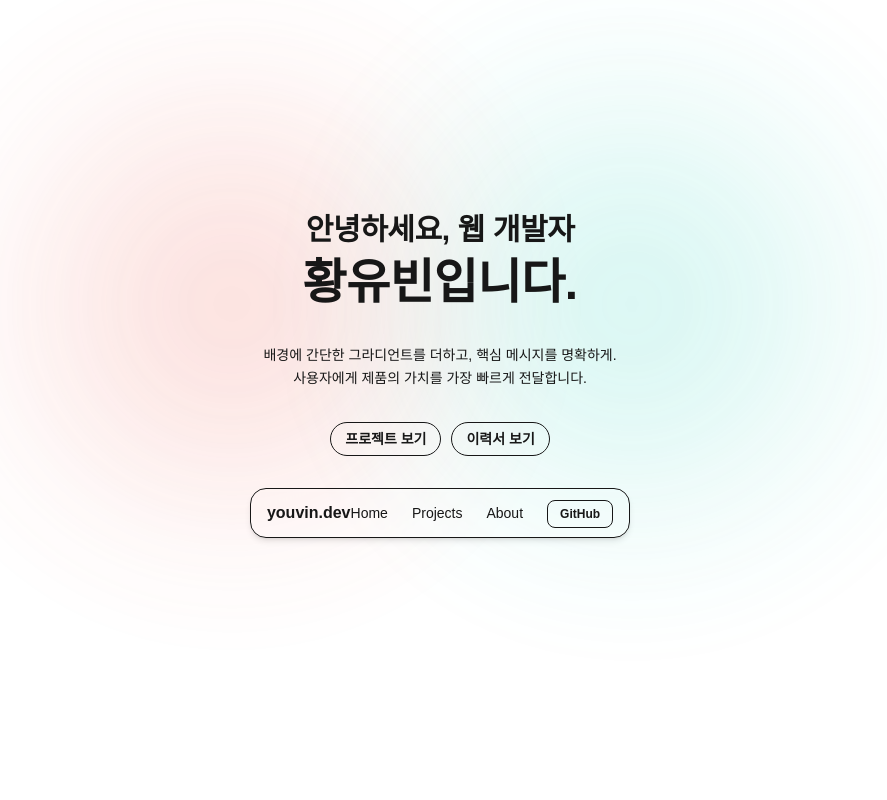
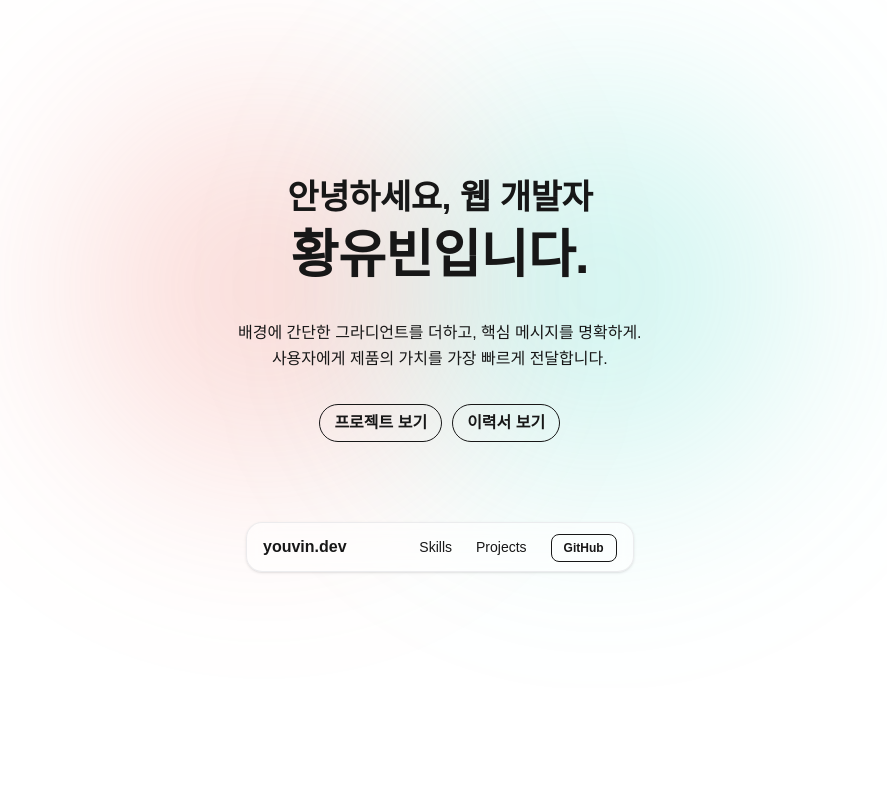
Before and after one commit to YouVin/youvin-portfolio, a Next.js app: page / in a window 1280 px wide. Shown: the top 800 px of the page, without its empty margins (200-1087 px from the left). Built offline with nearby package versions, Linux system fonts and the light colour scheme.

Commit message:
hero 섹션 제작

```diff
--- a/app/components/Section.tsx
+++ b/app/components/Section.tsx
@@ -1,23 +1,25 @@
-// components/Section.tsx
 export function Section({
   id,
   className = "",
   children,
+  fullHeight = false,
 }: {
   id: string;
   className?: string;
   children: React.ReactNode;
+  fullHeight?: boolean;
 }) {
   return (
     <section
       id={id}
       className={[
+        fullHeight ? "min-h-[86vh] grid place-items-center" : "",
         "scroll-mt-28",
-        "min-h-[86vh]",
-        "grid place-items-center",
-        "py-16 md:py-24",
+        "py-2 md:py-3",
         className,
-      ].join(" ")}
+      ]
+        .filter(Boolean)
+        .join(" ")}
     >
       {children}
     </section>
--- a/app/components/SiteHeader.tsx
+++ b/app/components/SiteHeader.tsx
@@ -4,11 +4,12 @@
 import Link from "next/link";
 import { usePathname } from "next/navigation";
 import { useEffect, useRef, useState } from "react";
+import Reveal from "@/app/components/Reveal";
 
 type Props = {
-  className?: string; // 카드 스타일(테두리/배경 등)
-  dock?: boolean; // 도킹 기능 on/off
-  topClass?: string; // 도킹 시 상단 여백
+  className?: string;
+  dock?: boolean;
+  topClass?: string;
 };
 
 export default function SiteHeader({
@@ -25,15 +26,13 @@ export default function SiteHeader({
 
   const sentryRef = useRef<HTMLDivElement | null>(null);
   const wrapRef = useRef<HTMLDivElement | null>(null);
-  const innerRef = useRef<HTMLDivElement | null>(null); // 실제 가시 너비 측정 대상
+  const innerRef = useRef<HTMLDivElement | null>(null);
 
-  // 1) 초기 높이 기록
   useEffect(() => {
     if (!dock) return;
     if (wrapRef.current) setSpacerH(wrapRef.current.offsetHeight);
   }, [dock]);
 
-  // 2) 도킹 기준점 관찰
   useEffect(() => {
     if (!dock) return;
     const io = new IntersectionObserver(
@@ -44,7 +43,6 @@ export default function SiteHeader({
     return () => io.disconnect();
   }, [dock]);
 
-  // 3) 도킹 전(=stuck=false) 실제 렌더 폭을 측정해서 저장
   useEffect(() => {
     if (!dock) return;
 
@@ -55,7 +53,7 @@ export default function SiteHeader({
       }
     };
 
-    measure(); // mount 시
+    measure();
     const ro = new ResizeObserver(() => measure());
     if (innerRef.current) ro.observe(innerRef.current);
     window.addEventListener("resize", measure);
@@ -66,9 +64,13 @@ export default function SiteHeader({
     };
   }, [dock, stuck]);
 
-  // --- 네비 내용 (크기/패딩 고정)
   const Nav = (
-    <nav className="mx-auto flex max-w-5xl items-center justify-between px-4 py-3">
+    <Reveal
+      as="nav"
+      intensity="soft"
+      delay={0.06}
+      className="mx-auto flex max-w-5xl items-center justify-between px-4 py-3"
+    >
       <Link
         href="/"
         className="text-base font-semibold text-foreground hover:text-primary transition-colors"
@@ -78,9 +80,8 @@ export default function SiteHeader({
 
       <ul className="flex items-center gap-6 text-sm font-medium">
         {[
-          { href: "/", label: "Home" },
+          { href: "/skills", label: "Skills" },
           { href: "/projects", label: "Projects" },
-          { href: "/about", label: "About" },
         ].map((item) => {
           const active =
             item.href === "/"
@@ -110,13 +111,13 @@ export default function SiteHeader({
           </a>
         </li>
       </ul>
-    </nav>
+    </Reveal>
   );
 
   // ── dock off: 그냥 헤더
   if (!dock) return <header className={className}>{Nav}</header>;
 
-  // ── dock on: 위치만 전환, 너비는 도킹 전 측정값으로 픽스
+  // ── dock on: 위치 전환만 담당 (여기에는 transform 안 걸림!)
   return (
     <div className="relative">
       <div ref={sentryRef} className="absolute -top-1 h-1 w-full" aria-hidden />
@@ -130,7 +131,6 @@ export default function SiteHeader({
           "inset-x-0 z-50 transition-colors duration-300",
         ].join(" ")}
       >
-        {/* 도킹 전: max-w 컨테이너 / 도킹 후: 측정한 px 너비로 고정 */}
         <div
           ref={innerRef}
           className="mx-auto px-2"
@@ -138,10 +138,11 @@ export default function SiteHeader({
         >
           <header
             className={[
-              "rounded-2xl border border-secondary/70",
+              "rounded-2xl border border-zinc-200/70",
+              "transition-all duration-500 ease-out",
               stuck
-                ? "bg-background/80 backdrop-blur-md shadow-lg shadow-black/5"
-                : "bg-background/60 backdrop-blur-[2px] shadow-md",
+                ? "bg-white/70 backdrop-blur-md shadow-lg shadow-black/5"
+                : "bg-white/50 backdrop-blur-sm shadow-sm",
               className,
             ].join(" ")}
           >
--- a/app/components/sections/HeroSection.tsx
+++ b/app/components/sections/HeroSection.tsx
@@ -8,12 +8,30 @@ import Reveal from "@/app/components/Reveal";
 
 export default function HeroSection() {
   return (
-    <Section id="hero" className="relative isolate overflow-visible">
+    <Section id="hero" fullHeight className="relative isolate overflow-visible">
       {/* ===== BACKDROP ===== */}
       <div className="pointer-events-none absolute inset-0 -z-10 overflow-hidden">
-        <div className="absolute -top-28 -left-24 md:-left-32 h-[52rem] w-[52rem] rounded-full blur-3xl bg-[radial-gradient(closest-side,var(--hero-red)_0%,transparent_72%)] opacity-80" />
-        <div className="absolute -top-32 -right-24 md:-right-32 h-[54rem] w-[54rem] rounded-full blur-3xl bg-[radial-gradient(closest-side,var(--hero-teal)_0%,transparent_72%)] opacity-80" />
-        <div className="absolute inset-x-0 -top-20 h-[520px] [mask-image:linear-gradient(to_bottom,black_46%,transparent)] bg-[radial-gradient(1100px_380px_at_50%_0%,var(--color-panel)/50%_0%,transparent_65%)]" />
+        <div
+          className="
+      absolute -top-24 -left-10 md:-left-16
+      h-192 w-3xl rounded-full blur-[80px]
+      bg-[radial-gradient(closest-side,var(--hero-red)_0%,transparent_75%)]
+    "
+        />
+        <div
+          className="
+      absolute -top-28 -right-10 md:-right-16
+      h-200 w-200 rounded-full blur-[80px]
+      bg-[radial-gradient(closest-side,var(--hero-teal)_0%,transparent_75%)]
+    "
+        />
+        <div
+          className="
+      absolute inset-x-0 -top-20 h-[520px]
+      mask-[linear-gradient(to_bottom,black_44%,transparent)]
+      bg-[radial-gradient(1000px_340px_at_50%_0%,var(--color-panel)/55%_0%,transparent_65%)]
+    "
+        />
       </div>
 
       {/* ===== CONTENT ===== */}
@@ -35,10 +53,10 @@ export default function HeroSection() {
           delay={0.08}
           className="text-center font-extrabold leading-tight tracking-tight"
         >
-          <span className="block text-[26px] md:text-[30px] text-muted font-semibold">
+          <span className="block text-[28px] md:text-[34px] text-muted font-semibold">
             안녕하세요, <span className="text-foreground">웹 개발자</span>
           </span>
-          <span className="block text-[40px] md:text-[48px] text-primary mt-1">
+          <span className="block text-[44px] md:text-[52px] text-primary mt-1">
             황유빈입니다.
           </span>
         </Reveal>
@@ -48,7 +66,7 @@ export default function HeroSection() {
           as="p"
           intensity="base"
           delay={0.16}
-          className="mt-8 text-[12px] md:text-sm leading-relaxed text-muted"
+          className="mt-8 text-sm md:text-base leading-relaxed text-muted"
         >
           배경에 간단한 그라디언트를 더하고, 핵심 메시지를 명확하게.
           <br className="hidden md:block" />
@@ -64,20 +82,19 @@ export default function HeroSection() {
         >
           <Link
             href="/projects"
-            className="rounded-full border border-foreground/80 bg-foreground text-background px-3.5 py-1.5 text-xs md:text-sm font-semibold hover:opacity-90 transition"
+            className="rounded-full border border-foreground/80 bg-foreground text-background px-3.5 py-1.5 text-sm md:text-base font-semibold hover:opacity-90 transition"
           >
             프로젝트 보기
           </Link>
           <Link
             href="/about"
-            className="rounded-full border border-foreground/30 px-3.5 py-1.5 text-xs md:text-sm font-semibold text-foreground hover:bg-secondary/50 transition"
+            className="rounded-full border border-foreground/30 px-3.5 py-1.5 text-sm md:text-base font-semibold text-foreground hover:bg-secondary/50 transition"
           >
             이력서 보기
           </Link>
         </Reveal>
-
         {/* 도킹 헤더 */}
-        <div className="mt-8">
+        <div className="mt-20">
           <SiteHeader dock topClass="top-6" />
         </div>
       </div>
--- a/app/components/sections/SkillsSection.tsx
+++ b/app/components/sections/SkillsSection.tsx
@@ -1,4 +1,5 @@
 "use client";
+
 import Link from "next/link";
 import Reveal from "@/app/components/Reveal";
 import { Section } from "@/app/components/Section";
@@ -18,8 +19,9 @@ export default function SkillsSection({
       : "sm:grid-cols-2 md:grid-cols-3";
 
   return (
-    <Section id="skills" className="bg-neutral-50">
+    <Section id="skills">
       <div className={`mx-auto w-full ${wrapper} px-6`}>
+        {/* 상단 헤딩 */}
         <Reveal
           as="h2"
           intensity="bold"
@@ -28,25 +30,21 @@ export default function SkillsSection({
           이렇게 만듭니다
         </Reveal>
 
+        {/* 스킬 뱃지 */}
         <div className={`mt-6 grid gap-3 ${gridCols}`}>
-          <Reveal intensity="soft">
-            <SkillBadge label="Optimistic UI" />
-          </Reveal>
-          <Reveal intensity="soft">
-            <SkillBadge label="Server–Client State Sync" />
-          </Reveal>
-          <Reveal intensity="soft">
-            <SkillBadge label="Design System / Tokens" />
-          </Reveal>
-          <Reveal intensity="soft">
-            <SkillBadge label="React · Next.js" />
-          </Reveal>
-          <Reveal intensity="soft">
-            <SkillBadge label="Zustand" />
-          </Reveal>
-          <Reveal intensity="soft">
-            <SkillBadge label="Testing / Storybook" />
-          </Reveal>
+          {[
+            "Optimistic UI",
+            "Server–Client State Sync",
+            "Design System / Tokens",
+            "React · Next.js",
+            "Zustand",
+            "Testing / Storybook",
+          ].map((skill) => (
+            <Reveal key={skill} intensity="soft">
+              <SkillBadge label={skill} />
+            </Reveal>
+          ))}
+
           {variant === "full" && (
             <>
               <Reveal intensity="soft">
@@ -59,7 +57,8 @@ export default function SkillsSection({
           )}
         </div>
 
-        {variant === "teaser" ? (
+        {/* 버튼 */}
+        {variant === "teaser" && (
           <Reveal intensity="soft" className="mt-8">
             <Link
               href="/skills"
@@ -68,7 +67,7 @@ export default function SkillsSection({
               Skills 자세히 보기 →
             </Link>
           </Reveal>
-        ) : null}
+        )}
       </div>
     </Section>
   );
```
